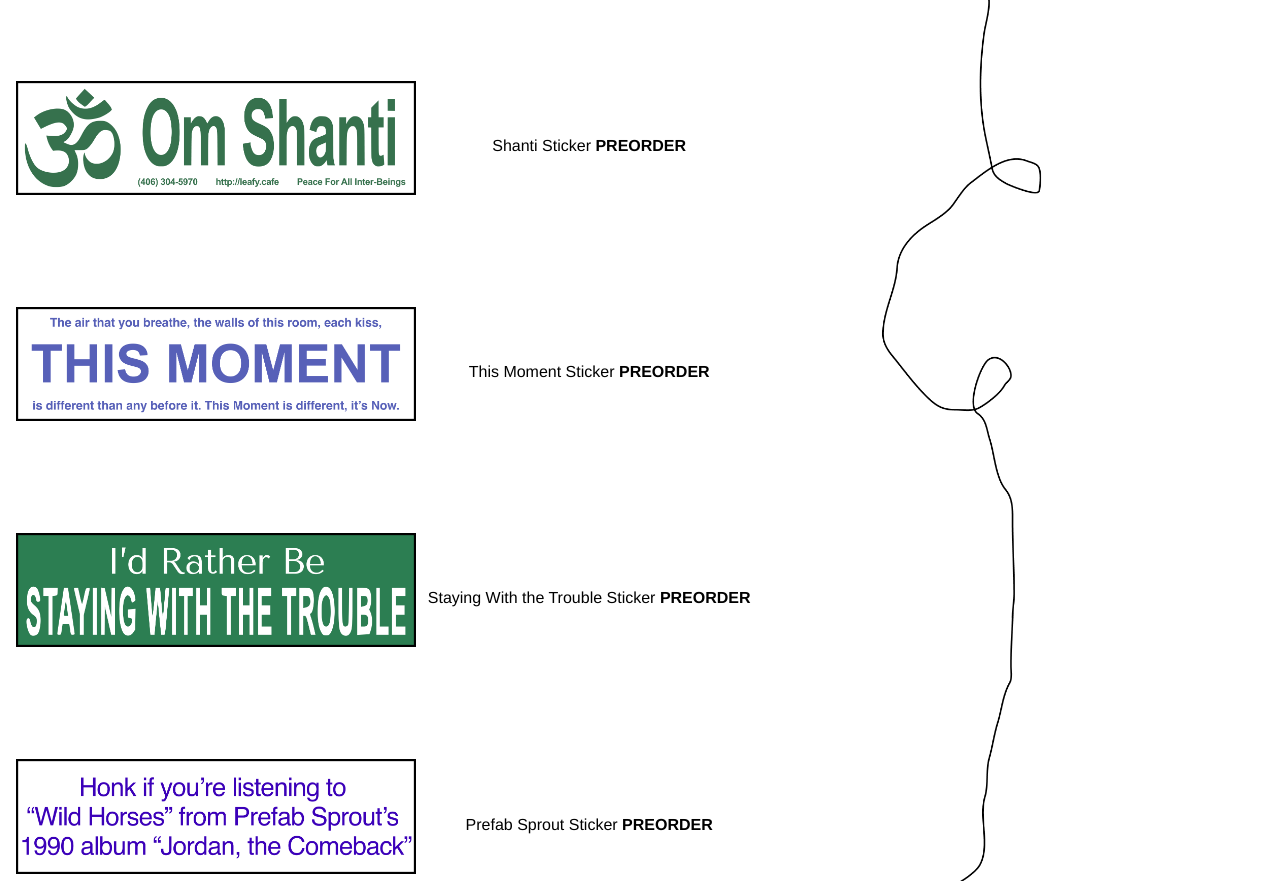
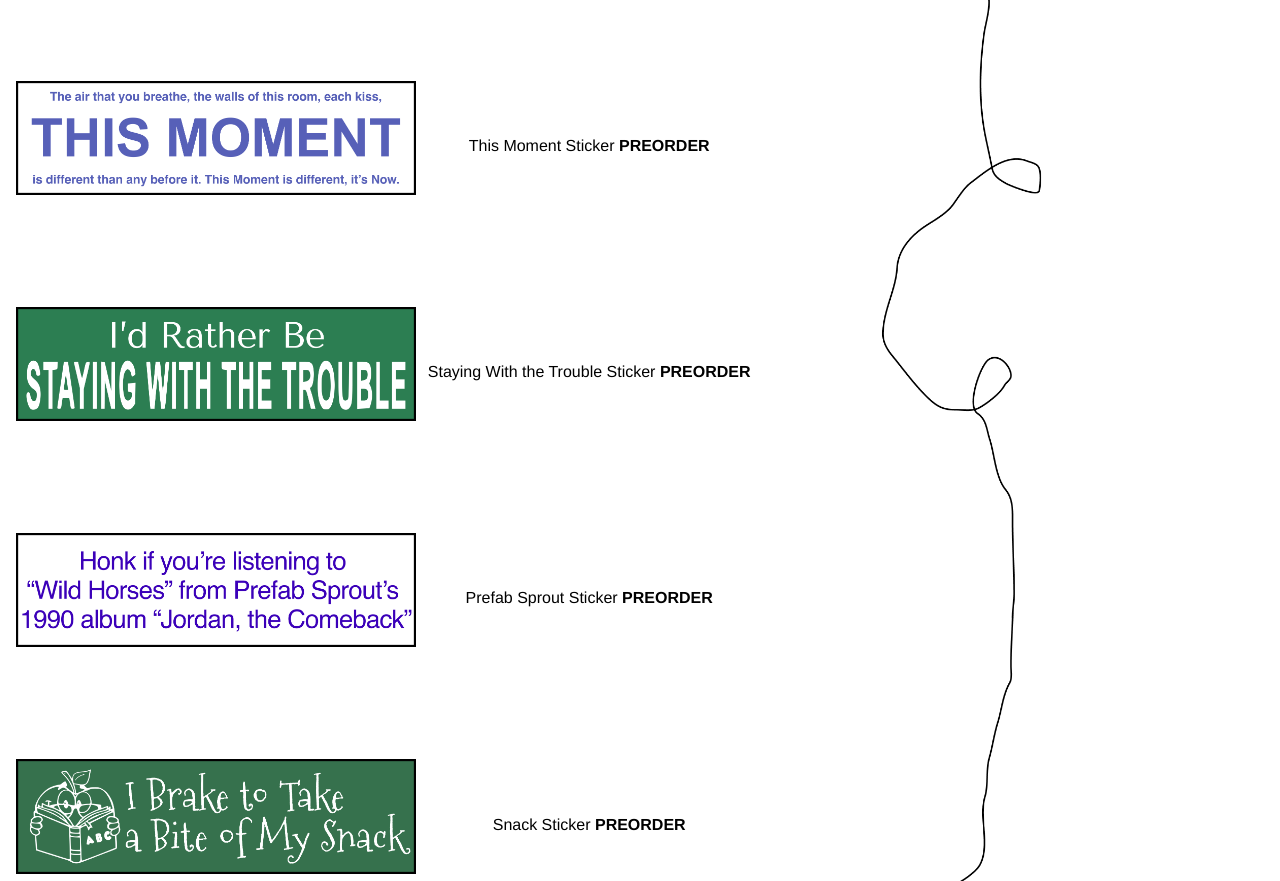
Before and after one commit to clemhepburn/shirt-store, a plain HTML site: page index.html in a window 1280 px wide. Shown: the part 6925-7806 px from the top of the page. Drawn offline with Linux system fonts and the light colour scheme; a script that the page names is missing.

Commit message:
no shanti

```diff
--- a/index.html
+++ b/index.html
@@ -174,13 +174,7 @@
           <div class="ecsp ecsp-SingleProduct-v2 ecsp-Product ec-Product-438436855" itemtype="http://schema.org/Product" data-single-product-id="438436855"><div class="ecsp-title" itemprop="name" style="display:none;" content="ISB Shirt 13 — XL"></div><div customprop="addtobag"></div></div><script data-cfasync="false" type="text/javascript" src="https://app.ecwid.com/script.js?71055797&data_platform=singleproduct_v2" charset="utf-8"></script><script type="text/javascript">xProduct()</script>
         </div>
         </figure>
-        <figure class="sticker">
-          <img class="sticker-img" src="./assets/sticker1.png" alt="sticker"/>
-          <div class="caption">
-          <figcaption>Shanti Sticker<span class="size"> PREORDER</span></figcaption>
-          <div class="ecsp ecsp-SingleProduct-v2 ecsp-Product ec-Product-438469775" itemtype="http://schema.org/Product" data-single-product-id="438469775"><div class="ecsp-title" itemprop="name" style="display:none;" content="Om Shanti Sticker"></div><div customprop="addtobag"></div></div><script data-cfasync="false" type="text/javascript" src="https://app.ecwid.com/script.js?71055797&data_platform=singleproduct_v2" charset="utf-8"></script><script type="text/javascript">xProduct()</script>
-        </div>
-        </figure>
+
         <figure class="sticker">
           <img class="sticker-img" src="./assets/sticker2.png" alt="sticker"/>
           <div class="caption">
```
